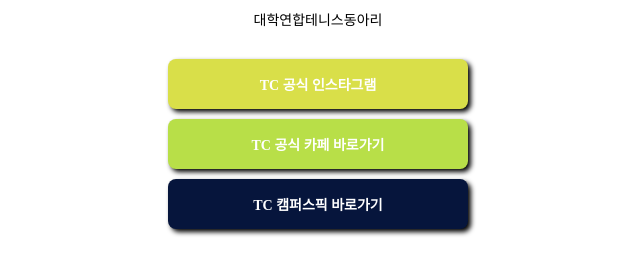
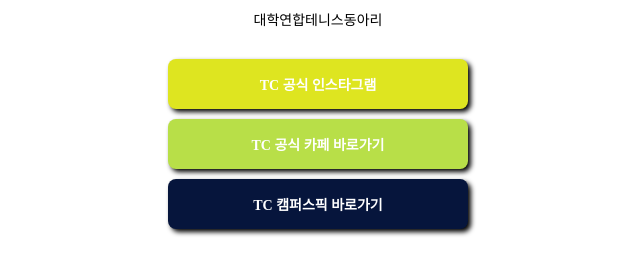
Before and after one commit to jiwon6932/linkpage, a plain HTML site: page index.html in a window 1280 px wide. Shown: the part 226-500 px from the top of the page, without its empty margins (322-962 px from the left). Drawn offline with Linux system fonts and the light colour scheme; a web font is replaced by a local one.

Commit message:
Update index.html

```diff
--- a/index.html
+++ b/index.html
@@ -74,7 +74,7 @@
             width: 300px;
             height: 50px;
 
-            background-color: #D9DF49;
+            background-color: #dee520;
             border-radius: 8px;
 
             margin-bottom: 10px;
```
